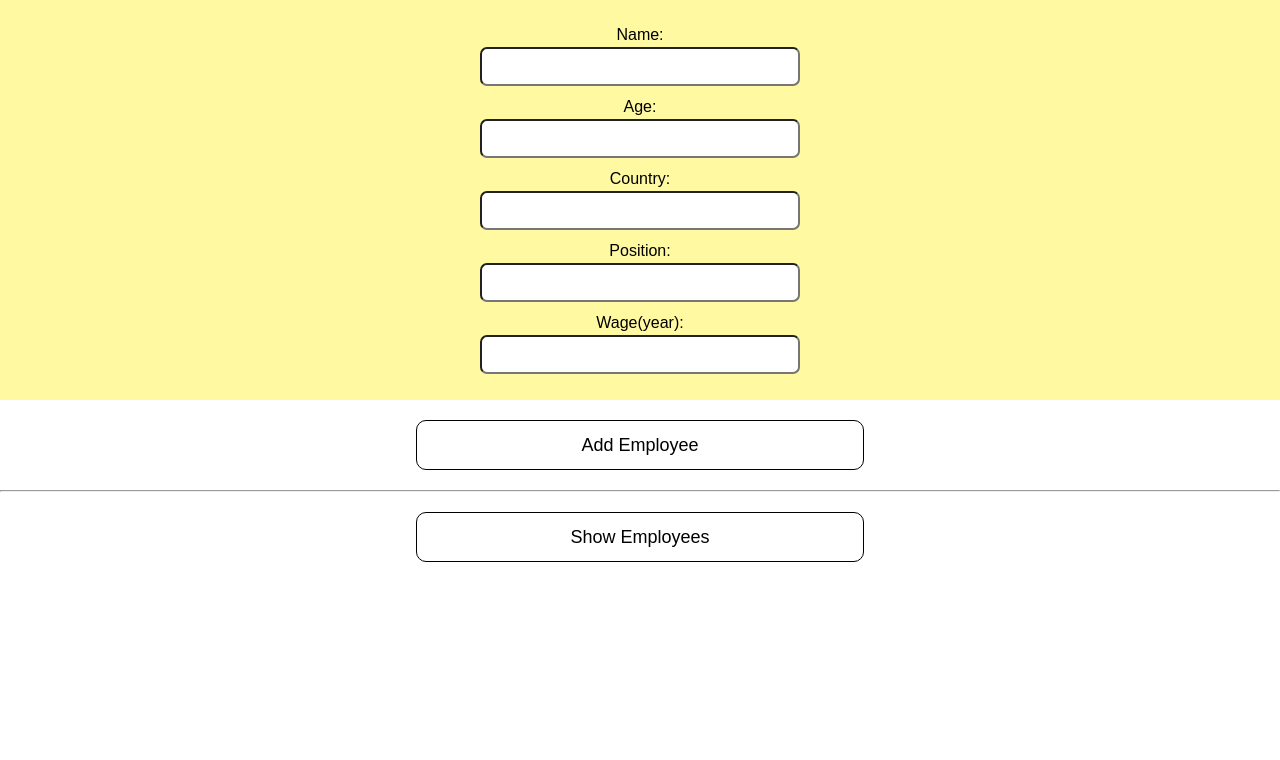
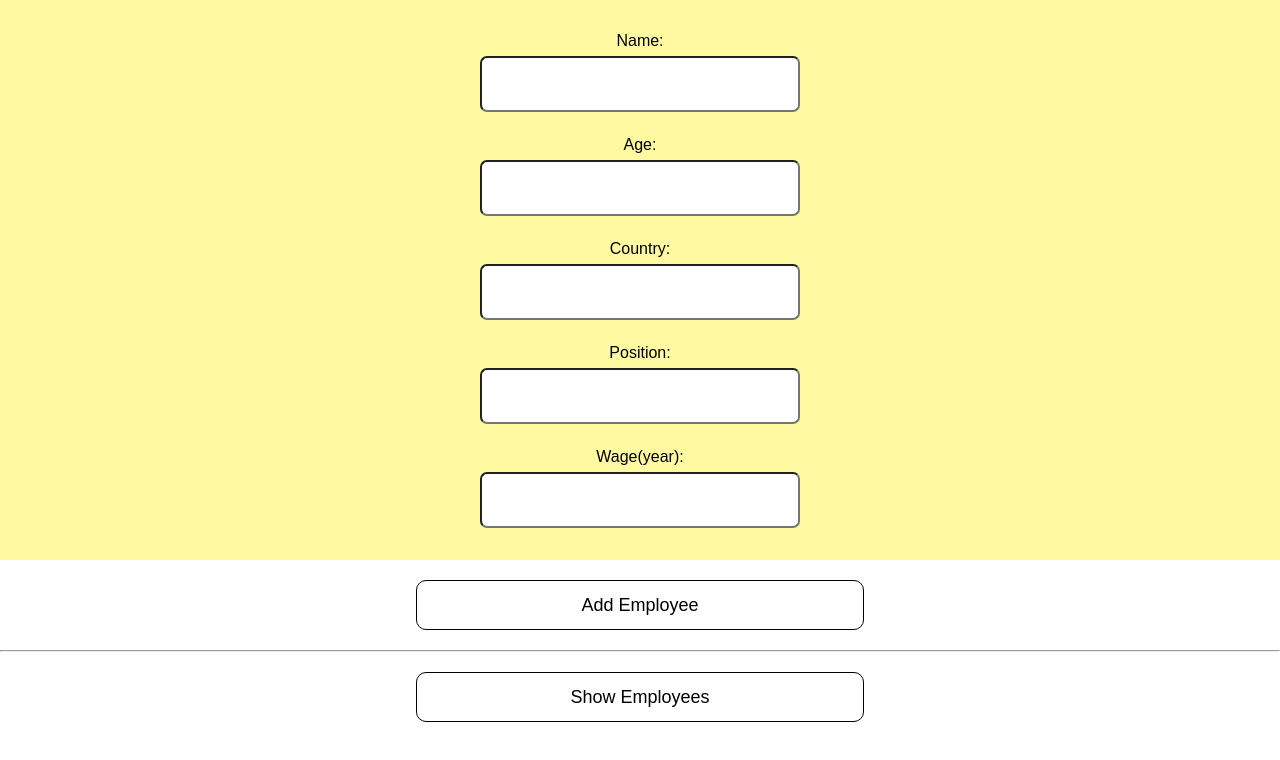
Before and after one commit to AmarKayed/Full-Stack-Form-Application, a React (Create React App) app in the folder frontend/: page / in a window 1280 px wide. Shown: the top 760 px of the page. Built offline with nearby package versions, Linux system fonts and the light colour scheme.

Commit message:
Fixed Form Height Bug
The problem was that we had stylings for .formArea both in App.css and Modal.css, the stylings in Modal.css overwrote those in App.css.

```diff
--- a/frontend/src/components/Modal/Modal.css
+++ b/frontend/src/components/Modal/Modal.css
@@ -38,6 +38,6 @@
 }
 
 
-.formArea{
-    height: 50vh;
+.modalFormArea{
+    height: 75%;
 }
--- a/frontend/src/components/Modal/Modal.js
+++ b/frontend/src/components/Modal/Modal.js
@@ -20,7 +20,7 @@ const Modal = (props) => {
         <div className = "modalBackground">
             <div className = "modal">
                 <button className = "exit" onClick = {modalDisappear}>X</button>
-                <div className = "formArea">
+                <div className = "formArea modalFormArea">
 
                     <Form label = "Name" type = "text" state = {name} setState = {setName} />
                     <Form label = "Age" type = "number" state = {age} setState = {setAge} />
@@ -29,6 +29,9 @@ const Modal = (props) => {
                     <Form label = "Wage(year)" type = "number" state = {wage} setState = {setWage} />
 
                 </div>
+
+                <button className = "updateButton">Update Details</button>
+
             </div>
         </div>
 
```
